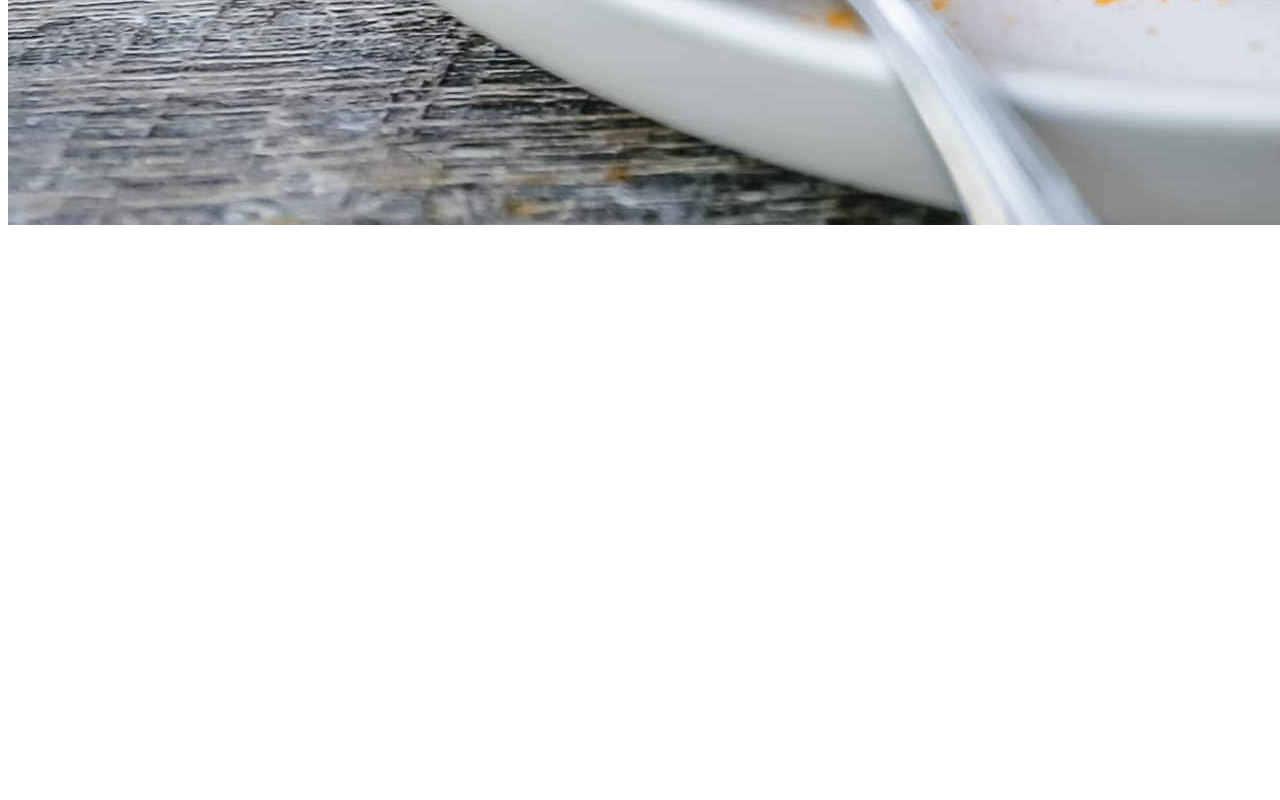
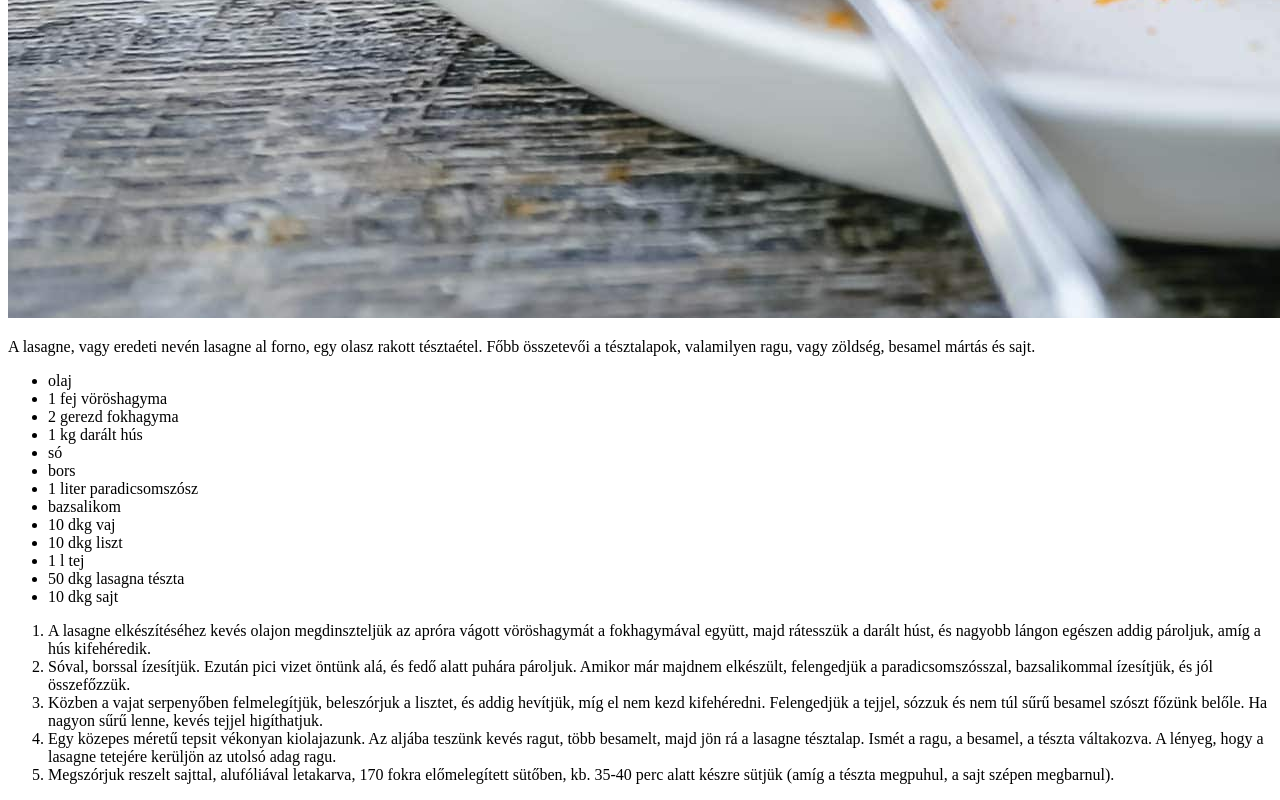
Before and after one commit to Davitellotheone/odin-recipes, a plain HTML site: page recipes/lasagna.html in a window 1280 px wide. Shown: the part 1300-2100 px from the top of the page. Before the commit the page ends 1830 px from the top, so only its background shows below. Drawn offline with Linux system fonts and the light colour scheme.

Commit message:
lasagna.html

```diff
--- a/recipes/lasagna.html
+++ b/recipes/lasagna.html
@@ -11,28 +11,30 @@
 
     <img src="../pic/lasagna.jpg" alt="lasagna">
 
-    <p>A lasagne, vagy eredeti nevén lasagne al forno, egy olasz rakott tésztaétel. Főbb összetevői a tésztalapok, valamilyen ragu, vagy zöldség, besamel mártás és sajt.</p>
+    <p>
+        A lasagne, vagy eredeti nevén lasagne al forno, egy olasz rakott tésztaétel. Főbb összetevői a tésztalapok, valamilyen ragu, vagy zöldség, besamel mártás és sajt.
+    </p>
     <ul>
-        <l>olaj</l>
-        <l>1 fej vöröshagyma</l>
-        <l>2 gerezd fokhagyma</l>
-        <l>1 kg darált hús</l>
-        <l>só</l>
-        <l>bors</l>
-        <l>1 liter paradicsomszósz</l>
-        <l>bazsalikom</l>
-        <l>10 dkg vaj</l>
-        <l>10 dkg liszt</l>
-        <l>1 l tej</l>
-        <l>50 dkg lasagna tészta</l>
-        <l>10 dkg sajt</l>
+        <li>olaj</li>
+        <li>1 fej vöröshagyma</li>
+        <li>2 gerezd fokhagyma</li>
+        <li>1 kg darált hús</li>
+        <li>só</li>
+        <li>bors</li>
+        <li>1 liter paradicsomszósz</li>
+        <li>bazsalikom</li>
+        <li>10 dkg vaj</li>
+        <li>10 dkg liszt</li>
+        <li>1 l tej</li>
+        <li>50 dkg lasagna tészta</li>
+        <li>10 dkg sajt</li>
     </ul>
     <ol>
-        <l>A lasagne elkészítéséhez kevés olajon megdinszteljük az apróra vágott vöröshagymát a fokhagymával együtt, majd rátesszük a darált húst, és nagyobb lángon egészen addig pároljuk, amíg a hús kifehéredik.</l>
-        <l>Sóval, borssal ízesítjük. Ezután pici vizet öntünk alá, és fedő alatt puhára pároljuk. Amikor már majdnem elkészült, felengedjük a paradicsomszósszal, bazsalikommal ízesítjük, és jól összefőzzük.</l>
-        <l>Közben a vajat serpenyőben felmelegítjük, beleszórjuk a lisztet, és addig hevítjük, míg el nem kezd kifehéredni. Felengedjük a tejjel, sózzuk és nem túl sűrű besamel szószt főzünk belőle. Ha nagyon sűrű lenne, kevés tejjel higíthatjuk. </l>
-        <l>Egy közepes méretű tepsit vékonyan kiolajazunk. Az aljába teszünk kevés ragut, több besamelt, majd jön rá a lasagne tésztalap. Ismét a ragu, a besamel, a tészta váltakozva. A lényeg, hogy a lasagne tetejére kerüljön az utolsó adag ragu.</l>
-        <l>Megszórjuk reszelt sajttal, alufóliával letakarva, 170 fokra előmelegített sütőben, kb. 35-40 perc alatt készre sütjük (amíg a tészta megpuhul, a sajt szépen megbarnul). </l>
+        <li>A lasagne elkészítéséhez kevés olajon megdinszteljük az apróra vágott vöröshagymát a fokhagymával együtt, majd rátesszük a darált húst, és nagyobb lángon egészen addig pároljuk, amíg a hús kifehéredik.</li>
+        <li>Sóval, borssal ízesítjük. Ezután pici vizet öntünk alá, és fedő alatt puhára pároljuk. Amikor már majdnem elkészült, felengedjük a paradicsomszósszal, bazsalikommal ízesítjük, és jól összefőzzük.</li>
+        <li>Közben a vajat serpenyőben felmelegítjük, beleszórjuk a lisztet, és addig hevítjük, míg el nem kezd kifehéredni. Felengedjük a tejjel, sózzuk és nem túl sűrű besamel szószt főzünk belőle. Ha nagyon sűrű lenne, kevés tejjel higíthatjuk. </li>
+        <li>Egy közepes méretű tepsit vékonyan kiolajazunk. Az aljába teszünk kevés ragut, több besamelt, majd jön rá a lasagne tésztalap. Ismét a ragu, a besamel, a tészta váltakozva. A lényeg, hogy a lasagne tetejére kerüljön az utolsó adag ragu.</li>
+        <li>Megszórjuk reszelt sajttal, alufóliával letakarva, 170 fokra előmelegített sütőben, kb. 35-40 perc alatt készre sütjük (amíg a tészta megpuhul, a sajt szépen megbarnul). </l>
     </ol>
 </body>
 </html>
```
